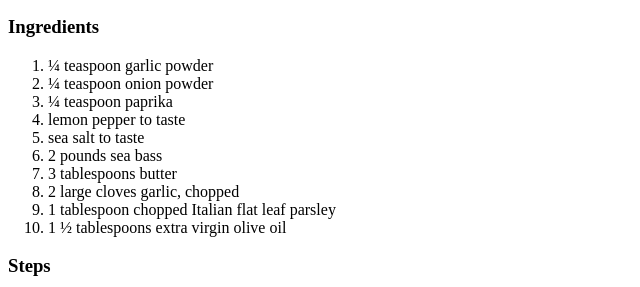
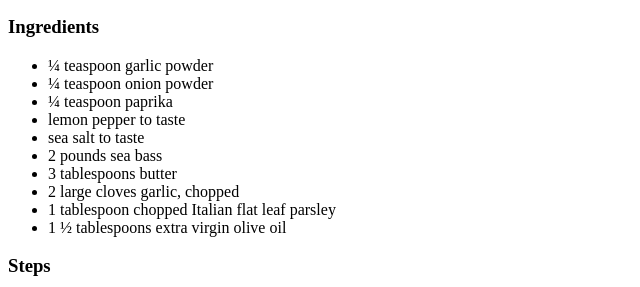
Before and after one commit to dossantos-j/odin-recipes, a plain HTML site: page recipes/grilled_sea_bass.html in a window 1280 px wide. Shown: the part 464-751 px from the top of the page, 0-640 px from the left. Drawn offline with Linux system fonts and the light colour scheme.

Commit message:
Corrected some mistakes in recipe pages

```diff
--- a/recipes/grilled_sea_bass.html
+++ b/recipes/grilled_sea_bass.html
@@ -11,7 +11,7 @@
     <h3>Description</h3>
     <p>Grilled sea bass recipe below</p>
     <h3>Ingredients</h3>
-    <ol>
+    <ul>
         <li>¼ teaspoon garlic powder</li>
         <li>¼ teaspoon onion powder</li>
         <li>¼ teaspoon paprika</li>
@@ -22,7 +22,7 @@
         <li>2 large cloves garlic, chopped</li>
         <li>1 tablespoon chopped Italian flat leaf parsley</li>
         <li>1 ½ tablespoons extra virgin olive oil</li>
-    </ol>
+    </ul>
     <h3>Steps</h3>
     <ol>
         <li>Gather all ingredients.</li>
```
Also changed, not shown: index.html (+1 -1 lines), recipes/lasagna.html (+2 -3 lines), recipes/roasted_duck.html (+2 -2 lines).
